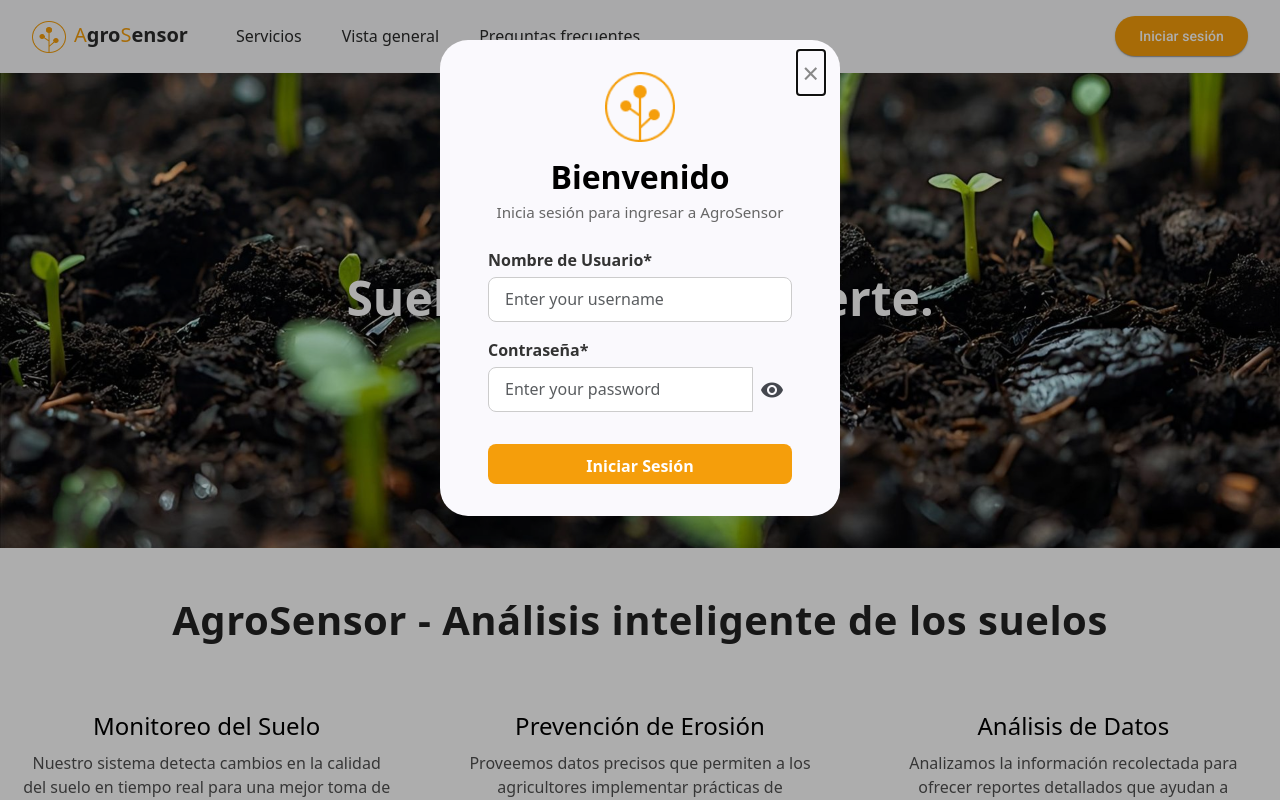
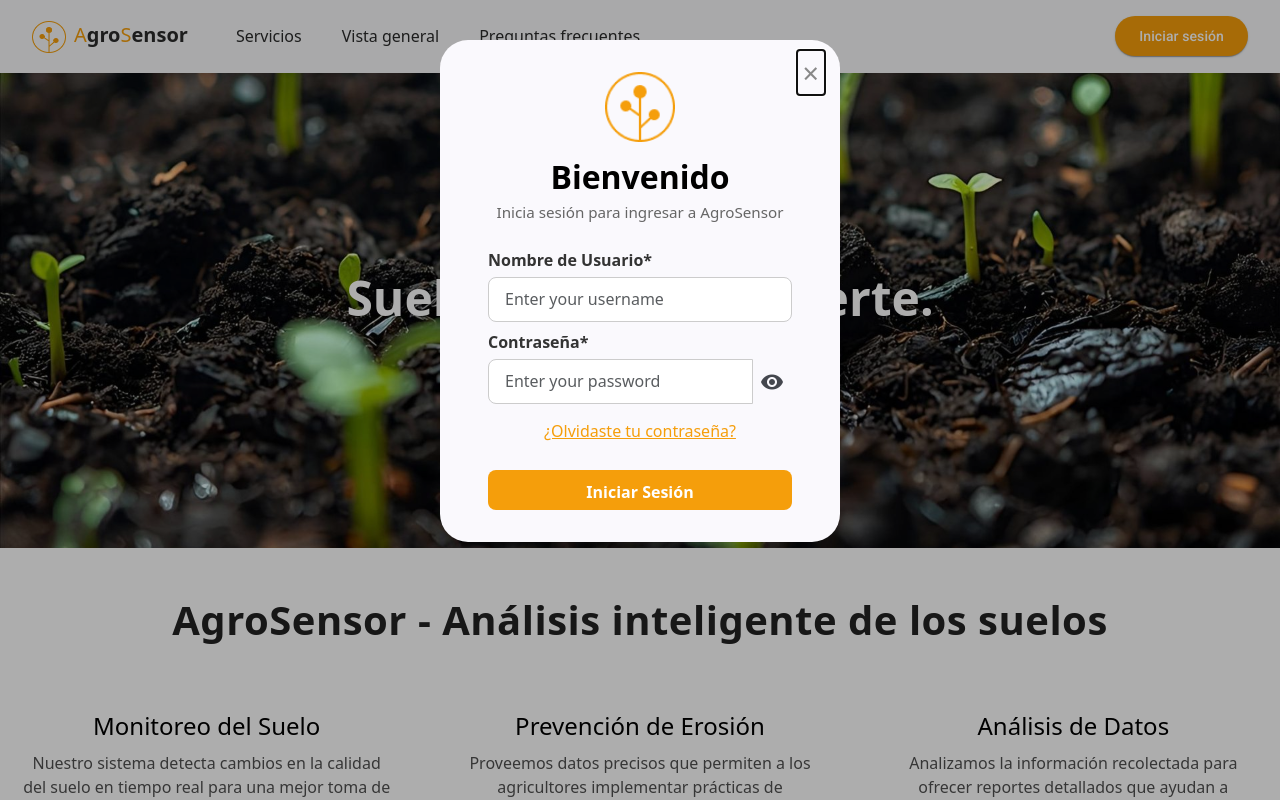
Before and after one commit to 01JuanK10/Agrosensor-FrontEnd, an Angular app: page /home in a window 1280 px wide. Both pictures are taken after a click on the link "Iniciar sesión". Built offline with nearby package versions, Linux system fonts and the light colour scheme; no server answers.

Commit message:
feat: add reset password button

```diff
--- a/src/app/features/login/login/login.html
+++ b/src/app/features/login/login/login.html
@@ -15,7 +15,7 @@
 
   <!-- Formulario -->
   <form class="login-form">
-    <div class="mb-3">
+    <div class="mb-2">
       <label for="username" class="form-label">Nombre de Usuario*</label>
       <input
         type="text"
@@ -26,7 +26,7 @@
       />
     </div>
 
-    <div class="mb-3 position-relative">
+    <div class="mb-2 position-relative">
       <label for="password" class="form-label">Contraseña*</label>
       <div class="input-group">
         <input
@@ -48,7 +48,9 @@
         </button>
       </div>
     </div>
-
+    <button type="button" class="btn btn-link mb-1" (click)="resetPassword()">
+      ¿Olvidaste tu contraseña?
+    </button>
     <button type="button" (click)="onSubmit()" class="btn btn-primary w-100">Iniciar Sesión</button>
   </form>
 </div>
--- a/src/app/features/login/login/login.scss
+++ b/src/app/features/login/login/login.scss
@@ -86,6 +86,14 @@ $color-white: #fff;
   }
 }
 
+.btn-link{
+  color: #F59E0B;
+
+  &:hover {
+    color: darken(#F59E0B, 10%);
+  }
+}
+
 /* Animación de aparición */
 @keyframes fadeIn {
   from {
--- a/src/app/features/login/login/login.ts
+++ b/src/app/features/login/login/login.ts
@@ -1,12 +1,13 @@
 import { Component, inject } from '@angular/core';
-import { MatDialogRef } from '@angular/material/dialog';
+import { MatDialog, MatDialogRef, MatDialogModule } from '@angular/material/dialog';
 import { MatIconModule } from '@angular/material/icon';
 import { MatButtonModule } from '@angular/material/button';
 import { AuthService } from '../../auth/service/auth-service';
+import { ResetPasswordForm } from '../../home/reset-password-form/reset-password-form';
 
 @Component({
   selector: 'app-login',
-  imports: [MatIconModule, MatButtonModule],
+  imports: [MatIconModule, MatButtonModule, MatDialogModule],
   templateUrl: './login.html',
   styleUrl: './login.scss',
 })
@@ -15,7 +16,7 @@ export class Login {
   showPassword = false;
   authService = inject(AuthService);
 
-  constructor(public matDialogRef: MatDialogRef<Login>) {
+  constructor(public matDialogRef: MatDialogRef<Login>, private _matDialog: MatDialog) {
   }
 
   togglePasswordVisibility() {
@@ -52,4 +53,22 @@ export class Login {
     });
   }
 
+  private abrirModal(): void {
+    this.cerrarModal();
+    this._matDialog.open(ResetPasswordForm, {
+      width: '90vw',
+      maxWidth: '400px',
+      height: 'auto',
+      maxHeight: '90vh',
+      position: { top: '5vh' },
+      panelClass: 'responsive-login-modal',
+      exitAnimationDuration: '200ms',
+      disableClose: true
+    });
+  }
+
+  resetPassword(): void {
+    this.abrirModal();
+  }
+
 }
```
